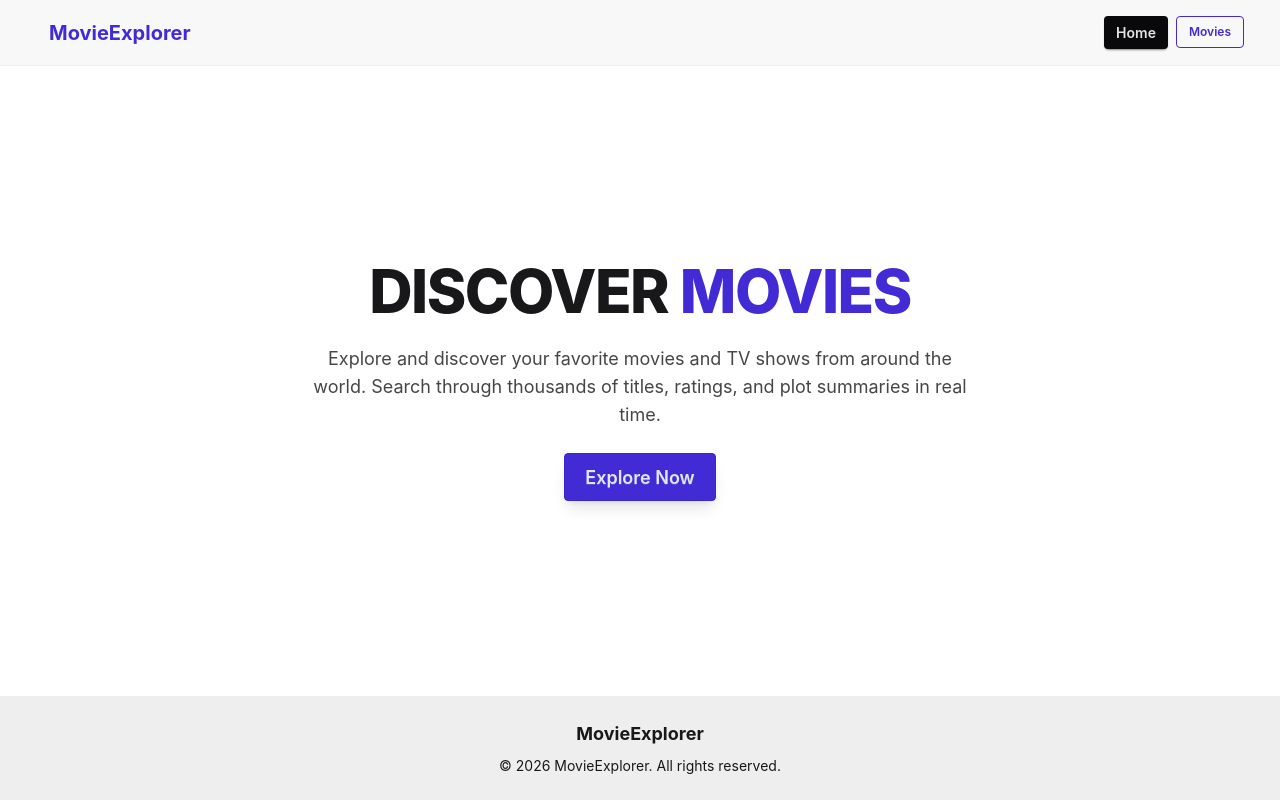
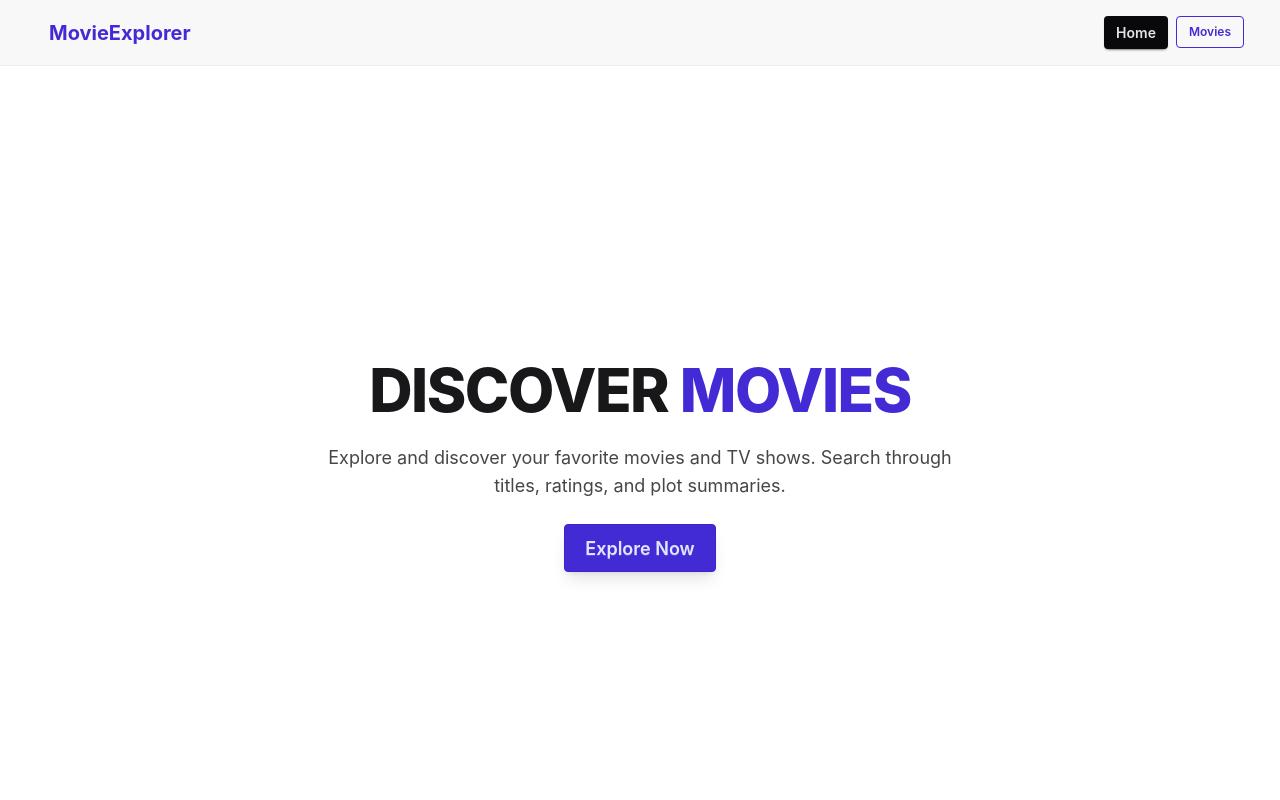
Before and after one commit to kamrul25/movie-explorer, a React (Vite) app: page / in a window 1280 px wide. Shown: the top 800 px of the page. Built offline with nearby package versions, Linux system fonts and the light colour scheme.

Commit message:
Hero explorer

```diff
--- a/src/components/HeroBanner.jsx
+++ b/src/components/HeroBanner.jsx
@@ -3,14 +3,14 @@ import { Link } from 'react-router-dom';
 
 const HeroBanner = () => {
   return (
-    <div className="hero min-h-[70vh] bg-base-100">
+    <div className="hero min-h-screen bg-base-100">
       <div className="hero-content text-center">
         <div className="max-w-2xl">
           <h1 className="text-4xl sm:text-6xl font-extrabold tracking-tight text-base-content">
             DISCOVER <span className="text-primary">MOVIES</span>
           </h1>
           <p className="py-6 text-lg text-base-content/80">
-            Explore and discover your favorite movies and TV shows from around the world. Search through thousands of titles, ratings, and plot summaries in real time.
+            Explore and discover your favorite movies and TV shows. Search through titles, ratings, and plot summaries.
           </p>
           <Link to="/movies" className="btn btn-primary btn-lg shadow-lg">
             Explore Now
```
